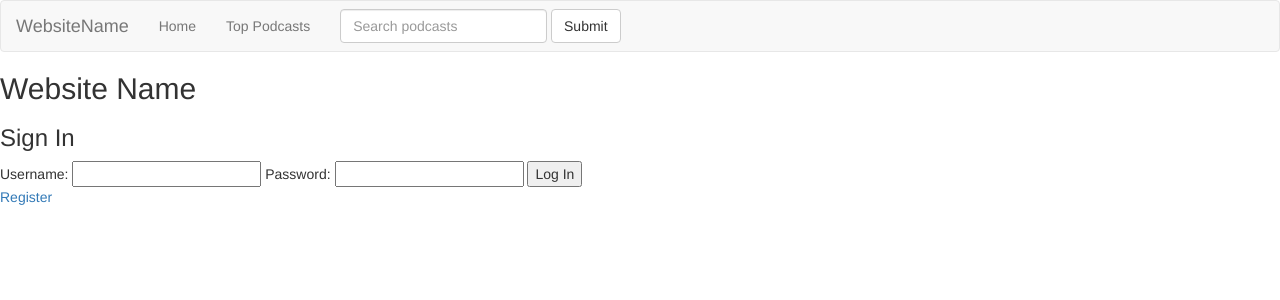
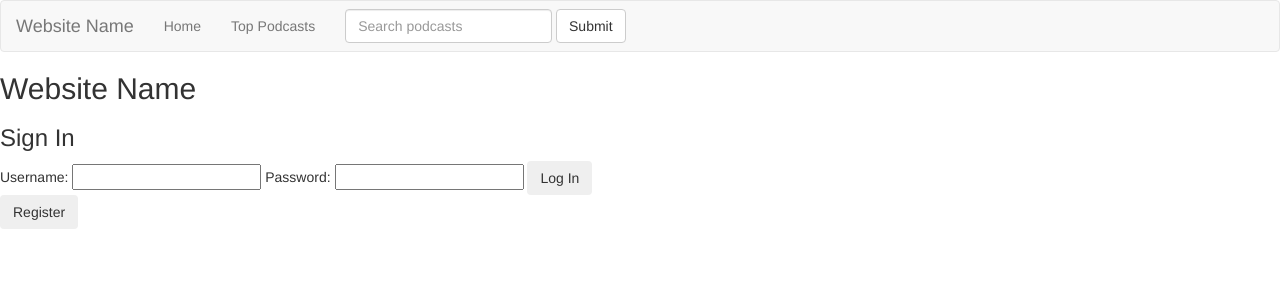
Before and after one commit to marsmans13/HB-Project, a Flask app: page / in a window 1280 px wide. Shown: the top 300 px of the page. Run offline with Flask 2, Linux system fonts and the light colour scheme; some libraries are stand-ins or nearby versions.

Commit message:
Some more Ajax and JS

```diff
--- a/server.py
+++ b/server.py
@@ -136,6 +136,10 @@ def show_profile(username='user'):
 	""" Show user's profile page. """
 
 	username = session.get('username')
+	if not username:
+		flash("You are not logged in")
+		return redirect("/")
+
 	playlists = []
 	friends = []
 
--- a/templates/base.html
+++ b/templates/base.html
@@ -15,7 +15,7 @@
 	<nav class="navbar navbar-default">
 		<div class="container-fluid">
 			<div class="navbar-header">
-		      <a class="navbar-brand" href="#">WebsiteName</a>
+		      <a class="navbar-brand" href="#">Website Name</a>
 		    </div>
 	    <ul class="nav navbar-nav">
 	      <li><a href="/user">Home</a></li>
@@ -34,7 +34,7 @@
 	{% if messages %}
 
 	{% for message in messages %}
-	<p> {{ message }} </p>
+	<div class="alert alert-warning"> {{ message }} </div>
 	{% endfor %}
 
 	{% endif %}
--- a/templates/homepage.html
+++ b/templates/homepage.html
@@ -8,9 +8,11 @@
 <form action = "/login" method="post">
 	Username: <input type="text" name="username" required>
 	Password: <input type="password" name="password" required>
-    <input type='submit' value="Log In">
+    <input class="btn" type='submit' value="Log In">
 </form>
 
-<a href="/registration">Register</a>
+<form action="/registration">
+	<input type="submit" class="btn" value="Register">
+</form>
 
 {% endblock %}
--- a/templates/user_profile.html
+++ b/templates/user_profile.html
@@ -25,7 +25,7 @@ $(document).ready(function() {
 <div>
 <h3> Playlists </h3>
 {% for playlist in playlists %}
-<p> {{ playlist.title }}<button id="playlist{{ playlist.playlist_id}}">+</button></p>
+<p> {{ playlist.title }}<button id="playlist{{ playlist.playlist_id}}" style="margin: 5px"> + </button></p>
 
 	{% if playlist.tracks %}
 	<div id="show-tracks{{ playlist.playlist_id }}">
@@ -53,7 +53,6 @@ $(document).ready(function() {
 </div>
 {% endif %}
 
-<h3> Add a new playlist </h3>
 <form action="/add-playlist" method='post'>
 	Playlist Name: <input type="text" name="playlist-name" required> <input type='submit' value='Add playlist' id='new-playlist'>
 </form>
```
